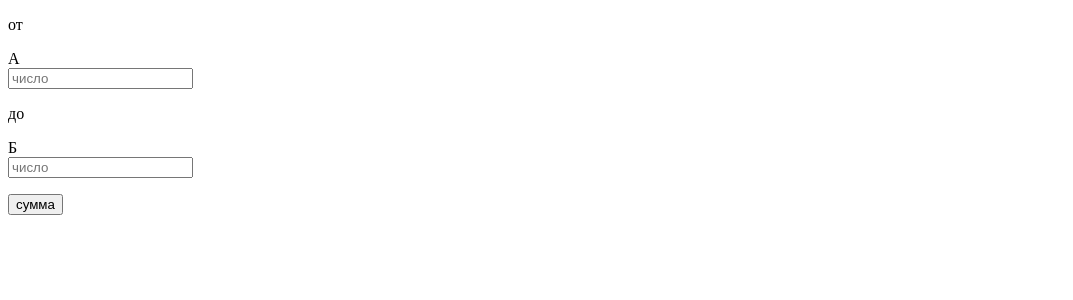
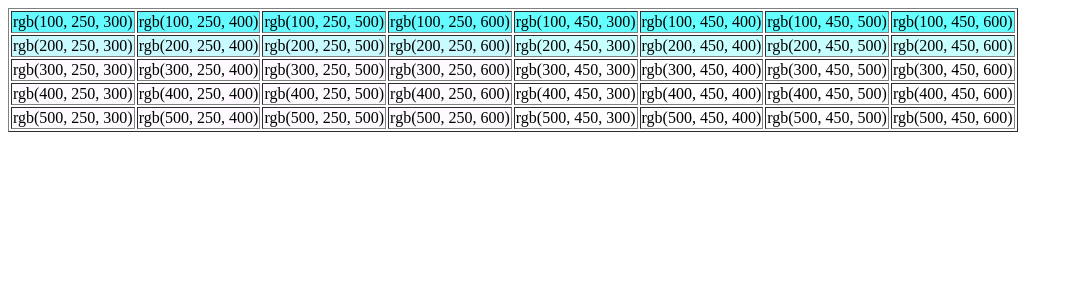
Before and after one commit to Denis-32/git-php, a PHP site: page / in a window 1280 px wide. Shown: the top 300 px of the page, without its empty margins (0-1073 px from the left). Run offline with PHP 8.4, Linux system fonts and the light colour scheme.

Commit message:
мой второй цикл таблица цветов

```diff
--- a/index.php
+++ b/index.php
@@ -1,35 +1,18 @@
 <?php
-if(isset($_POST['done'])) {
-    if (($_POST['a']==''))
-        echo "Введите все поля ";
-    elseif(($_POST['b']==''))
-        echo "Введите все поля ";
-    elseif(($_POST['a']>$_POST['b']))
-        echo "Суммы не существует";
-    else {
-        while ($_POST['a'] <= $_POST['b']) {
-            $iSum = $iSum + $_POST['a'];
-            $_POST['a']++;
+echo '<table border=1>';
+for ($i=100; $i<=500; $i +=100)
+{
+    echo '<tr>';
+
+    for ($j=250; $j<=500; $j +=200 )
+    {
+        for ($k=300; $k<=600; $k += 100)
+        {
+            echo '<td style="background-color:RGB('.$i.', '.$j.', '.$k.');"> rgb('.$i.', '.$j.', '.$k.')</td>';
         }
-        echo "Равно=$iSum";
     }
+
+    echo '</tr>';
 }
+echo'</table>';
 ?>
-<!DOCTYPE html>
-<html lang="en">
-<head>
-	<meta charset="UTF-8">
-	<title>Document</title>
-</head>
-<body>
-<form action="" method="post">
-    <p>от</p>
-        <label>A</label><br />
-        <input type="text" name="a" placeholder="число"/><br />
-    <p>до</p>
-        <label>Б</label><br />
-        <input type="text" name="b" placeholder="число"/><br />
-    <p><input type="submit" name="done" value="сумма"></p>
-</form>
-</body>
-</html>
```
Also changed, not shown: 2 other files.
